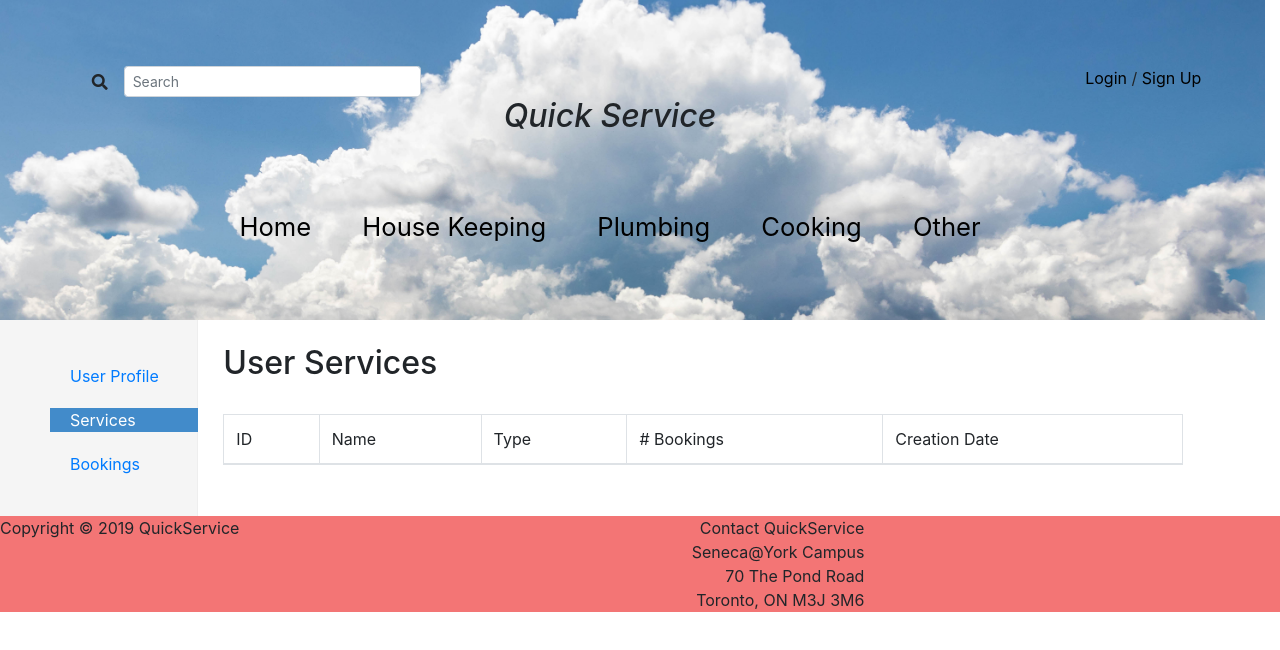
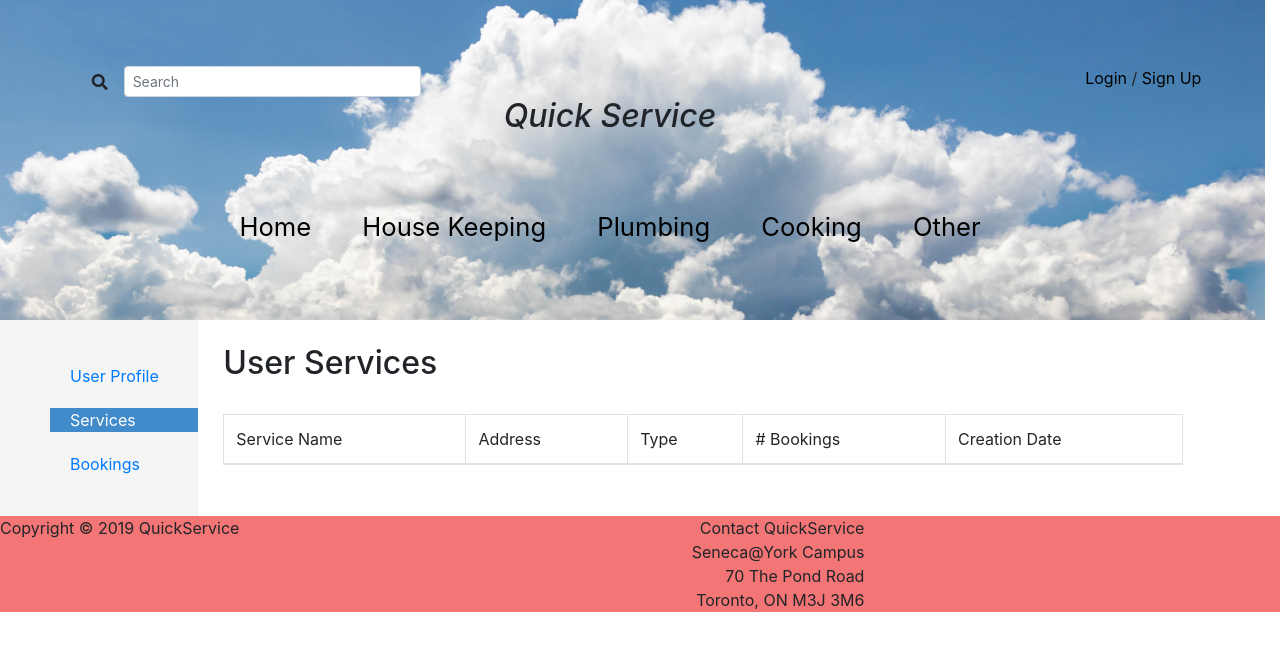
Before and after one commit to Whatsupjs/prj666, a React (Create React App) app: page /user/service in a window 1280 px wide. Shown: the top 650 px of the page. Built offline with nearby package versions, Linux system fonts and the light colour scheme.

Commit message:
finished base layout for user profiles

```diff
--- a/src/component/profile/UserBooking.js
+++ b/src/component/profile/UserBooking.js
@@ -49,15 +49,25 @@ class UserBooking extends Component {
                     <table className="table table-striped table-bordered">
                         <thead>
                             <tr>
-                                <td>ID</td>
                                 <td>Service Name</td>
+                                <td>Address</td>
                                 <td>Type</td>
                                 <td>Contact</td>
                                 <td>Booked Date</td>
                             </tr>
                         </thead>
                         <tbody>
+                            {/*
+                                some form of get/ fetch function to populate service state => {
 
+                                    return(
+                                        <tr>
+                                            <td key={index}>{service.name}</td>
+                                            <td key={index}>{service.type}</td>
+                                        </tr>
+                                    )
+                                }
+                            */}
                         </tbody>
                     </table>
 
--- a/src/component/profile/UserService.js
+++ b/src/component/profile/UserService.js
@@ -14,9 +14,13 @@ class UserService extends Component {
 
     componentDidMount() {
         //fetch from db -> json etc..
+        // this.fetchData();
         console.log('component mounted');
     }
 
+    fetchData(){
+        /* ajax call; figure out without using api. or maybe use API instead? */
+    }
     // update state variable whenever user inputs.
     onChange = (e) => {
         this.handleUserInput(e);
@@ -49,15 +53,25 @@ class UserService extends Component {
                     <table className="table table-striped table-bordered">
                         <thead>
                             <tr>
-                                <td>ID</td>
-                                <td>Name</td>
+                                <td>Service Name</td>
+                                <td>Address</td>
                                 <td>Type</td>
                                 <td># Bookings</td>
                                 <td>Creation Date</td>
                             </tr>
                         </thead>
                         <tbody>
+                            {/*
+                                some form of get/ fetch function to populate service state => {
 
+                                    return(
+                                        <tr>
+                                            <td key={index}>{service.name}</td>
+                                            <td key={index}>{service.type}</td>
+                                        </tr>
+                                    )
+                                }
+                            */}
                         </tbody>
                     </table>
 
```
